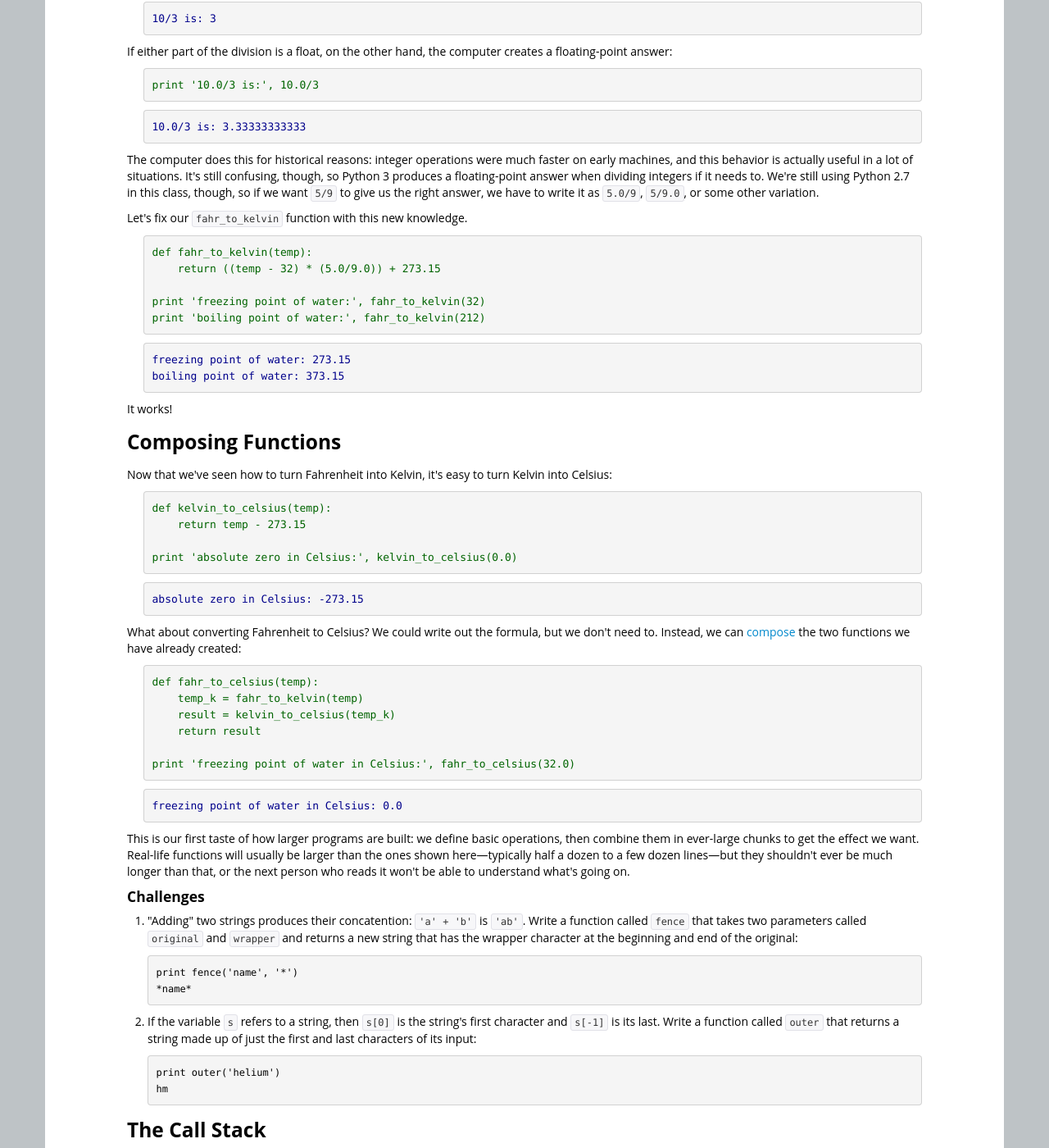
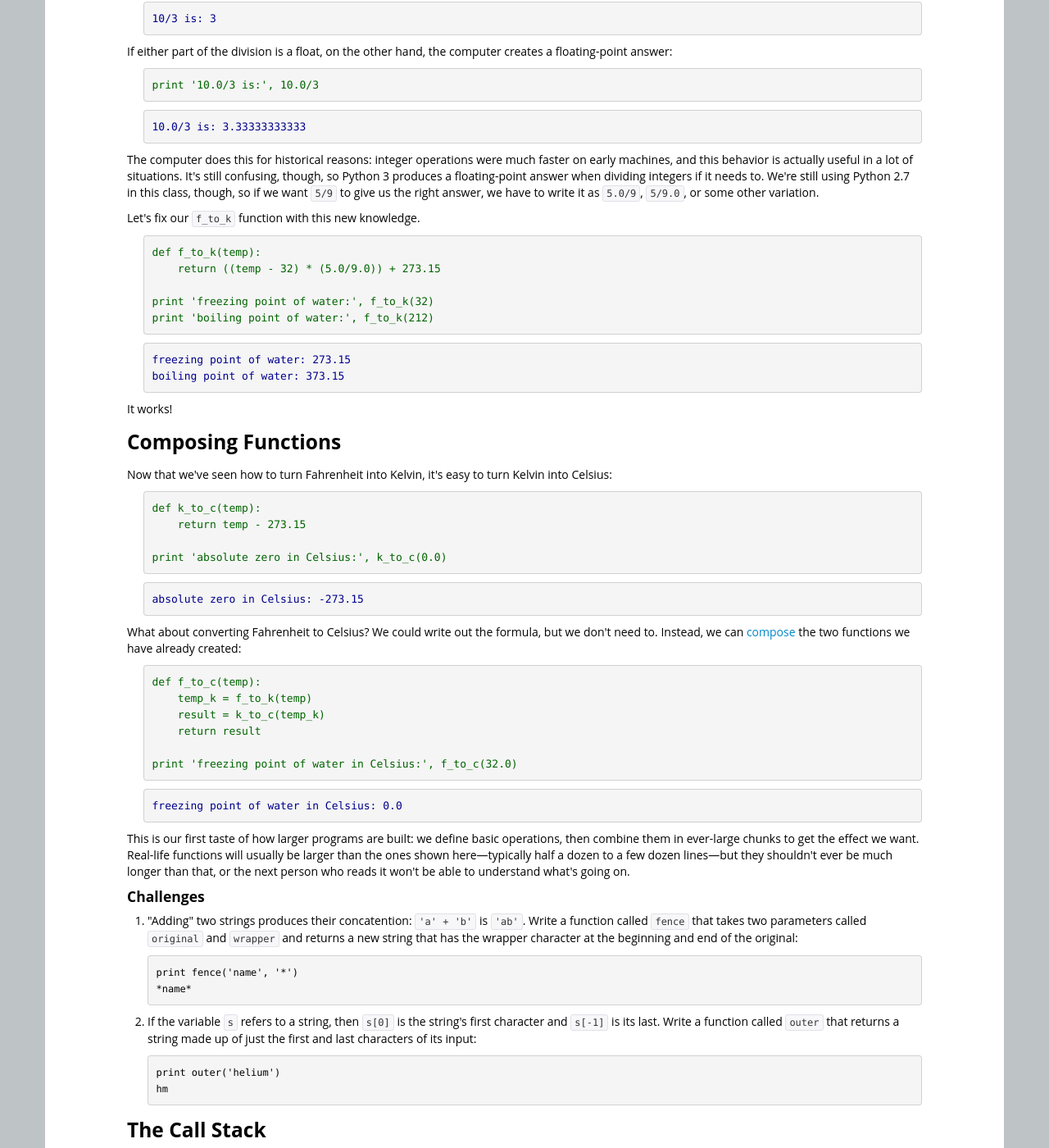
Before and after one commit to SWC-OSG-Workshop/2015-03-03-iupui, a Jekyll site: the page built from novice/python/02-func.md, in a window 1280 px wide and 1400 px high, scrolled down 1625 px. Shown: the whole window at 82% size. Built offline with Jekyll 4.4.1, drawn with Linux system fonts in a browser that asks for light colours; some of the changed text lies outside the part shown.

Commit message:
minor fixes to python tutorial

```diff
--- a/novice/python/02-func.md
+++ b/novice/python/02-func.md
@@ -27,12 +27,12 @@ root: ../..
 
 
 <div class="">
-<p>Let's start by defining a function <code>fahr_to_kelvin</code> that converts temperatures from Fahrenheit to Kelvin:</p>
+<p>Let's start by defining a function <code>f_to_k</code> that converts temperatures from Fahrenheit to Kelvin:</p>
 </div>
 
 
 <div class="in">
-<pre>def fahr_to_kelvin(temp):
+<pre>def f_to_k(temp):
     return ((temp - 32) * (5/9)) + 273.15</pre>
 </div>
 
@@ -45,8 +45,8 @@ root: ../..
 
 
 <div class="in">
-<pre>print &#39;freezing point of water:&#39;, fahr_to_kelvin(32)
-print &#39;boiling point of water:&#39;, fahr_to_kelvin(212)</pre>
+<pre>print &#39;freezing point of water:&#39;, f_to_k(32)
+print &#39;boiling point of water:&#39;, f_to_k(212)</pre>
 </div>
 
 <div class="out">
@@ -64,7 +64,7 @@ boiling point of water: 273.15
 
 
 <div>
-<p><em>Debugging</em> is when we fix a piece of code that we know is working incorrectly. In this case, we know that <code>fahr_to_kelvin</code> is giving us the wrong answer, so let's find out why.</p>
+<p><em>Debugging</em> is when we fix a piece of code that we know is working incorrectly. In this case, we know that <code>f_to_k</code> is giving us the wrong answer, so let's find out why.</p>
 <p>For big pieces of code, there are tools called <em>debuggers</em> that aid in this process.</p>
 <p>We just have a short function, so we'll debug by choosing some parameter value, breaking our function into small parts, and printing out the value of each part.</p>
 </div>
@@ -141,16 +141,16 @@ print &#34;212 - 32:&#34;, 212 - 32</pre>
 
 
 <div>
-<p>Let's fix our <code>fahr_to_kelvin</code> function with this new knowledge.</p>
+<p>Let's fix our <code>f_to_k</code> function with this new knowledge.</p>
 </div>
 
 
 <div class="in">
-<pre>def fahr_to_kelvin(temp):
+<pre>def f_to_k(temp):
     return ((temp - 32) * (5.0/9.0)) + 273.15
 
-print &#39;freezing point of water:&#39;, fahr_to_kelvin(32)
-print &#39;boiling point of water:&#39;, fahr_to_kelvin(212)</pre>
+print &#39;freezing point of water:&#39;, f_to_k(32)
+print &#39;boiling point of water:&#39;, f_to_k(212)</pre>
 </div>
 
 <div class="out">
@@ -173,10 +173,10 @@ boiling point of water: 373.15
 
 
 <div class="in">
-<pre>def kelvin_to_celsius(temp):
+<pre>def k_to_c(temp):
     return temp - 273.15
 
-print &#39;absolute zero in Celsius:&#39;, kelvin_to_celsius(0.0)</pre>
+print &#39;absolute zero in Celsius:&#39;, k_to_c(0.0)</pre>
 </div>
 
 <div class="out">
@@ -191,12 +191,12 @@ print &#39;absolute zero in Celsius:&#39;, kelvin_to_celsius(0.0)</pre>
 
 
 <div class="in">
-<pre>def fahr_to_celsius(temp):
-    temp_k = fahr_to_kelvin(temp)
-    result = kelvin_to_celsius(temp_k)
+<pre>def f_to_c(temp):
+    temp_k = f_to_k(temp)
+    result = k_to_c(temp_k)
     return result
 
-print &#39;freezing point of water in Celsius:&#39;, fahr_to_celsius(32.0)</pre>
+print &#39;freezing point of water in Celsius:&#39;, f_to_c(32.0)</pre>
 </div>
 
 <div class="out">
@@ -226,13 +226,13 @@ hm</code></pre></li>
 
 
 <div class="">
-<p>Let's take a closer look at what happens when we call <code>fahr_to_celsius(32.0)</code>. To make things clearer, we'll start by putting the initial value 32.0 in a variable and store the final result in one as well:</p>
+<p>Let's take a closer look at what happens when we call <code>f_to_c(32.0)</code>. To make things clearer, we'll start by putting the initial value 32.0 in a variable and store the final result in one as well:</p>
 </div>
 
 
 <div class="in">
 <pre>original = 32.0
-final = fahr_to_celsius(original)</pre>
+final = f_to_c(original)</pre>
 </div>
 
 
@@ -247,7 +247,7 @@ final = fahr_to_celsius(original)</pre>
 
 
 <div class="">
-<p>When we call <code>fahr_to_celsius</code>, Python <em>doesn't</em> create the variable <code>temp</code> right away. Instead, it creates something called a <a href="../../gloss.html#stack-frame">stack frame</a> to keep track of the variables defined by <code>fahr_to_kelvin</code>. Initially, this stack frame only holds the value of <code>temp</code>:</p>
+<p>When we call <code>f_to_c</code>, Python <em>doesn't</em> create the variable <code>temp</code> right away. Instead, it creates something called a <a href="../../gloss.html#stack-frame">stack frame</a> to keep track of the variables defined by <code>f_to_k</code>. Initially, this stack frame only holds the value of <code>temp</code>:</p>
 </div>
 
 
@@ -257,7 +257,7 @@ final = fahr_to_celsius(original)</pre>
 
 
 <div class="">
-<p>When we call <code>fahr_to_kelvin</code> inside <code>fahr_to_celsius</code>, Python creates another stack frame to hold <code>fahr_to_kelvin</code>'s variables:</p>
+<p>When we call <code>f_to_k</code> inside <code>f_to_c</code>, Python creates another stack frame to hold <code>f_to_k</code>'s variables:</p>
 </div>
 
 
@@ -267,8 +267,8 @@ final = fahr_to_celsius(original)</pre>
 
 
 <div class="">
-<p>It does this because there are now two variables in play called <code>temp</code>: the parameter to <code>fahr_to_celsius</code>, and the parameter to <code>fahr_to_kelvin</code>. Having two variables with the same name in the same part of the program would be ambiguous, so Python (and every other modern programming language) creates a new stack frame for each function call to keep that function's variables separate from those defined by other functions.</p>
-<p>When the call to <code>fahr_to_kelvin</code> returns a value, Python throws away <code>fahr_to_kelvin</code>'s stack frame and creates a new variable in the stack frame for <code>fahr_to_celsius</code> to hold the temperature in Kelvin:</p>
+<p>It does this because there are now two variables in play called <code>temp</code>: the parameter to <code>f_to_c</code>, and the parameter to <code>f_to_k</code>. Having two variables with the same name in the same part of the program would be ambiguous, so Python (and every other modern programming language) creates a new stack frame for each function call to keep that function's variables separate from those defined by other functions.</p>
+<p>When the call to <code>f_to_k</code> returns a value, Python throws away <code>f_to_k</code>'s stack frame and creates a new variable in the stack frame for <code>f_to_c</code> to hold the temperature in Kelvin:</p>
 </div>
 
 
@@ -278,7 +278,7 @@ final = fahr_to_celsius(original)</pre>
 
 
 <div class="">
-<p>It then calls <code>kelvin_to_celsius</code>, which means it creates a stack frame to hold that function's variables:</p>
+<p>It then calls <code>k_to_c</code>, which means it creates a stack frame to hold that function's variables:</p>
 </div>
 
 
@@ -288,7 +288,7 @@ final = fahr_to_celsius(original)</pre>
 
 
 <div class="">
-<p>Once again, Python throws away that stack frame when <code>kelvin_to_celsius</code> is done and creates the variable <code>result</code> in the stack frame for <code>fahr_to_celsius</code>:</p>
+<p>Once again, Python throws away that stack frame when <code>k_to_c</code> is done and creates the variable <code>result</code> in the stack frame for <code>f_to_c</code>:</p>
 </div>
 
 
@@ -298,7 +298,7 @@ final = fahr_to_celsius(original)</pre>
 
 
 <div class="">
-<p>Finally, when <code>fahr_to_celsius</code> is done, Python throws away <em>its</em> stack frame and puts its result in a new variable called <code>final</code> that lives in the stack frame we started with:</p>
+<p>Finally, when <code>f_to_c</code> is done, Python throws away <em>its</em> stack frame and puts its result in a new variable called <code>final</code> that lives in the stack frame we started with:</p>
 </div>
 
 
```
